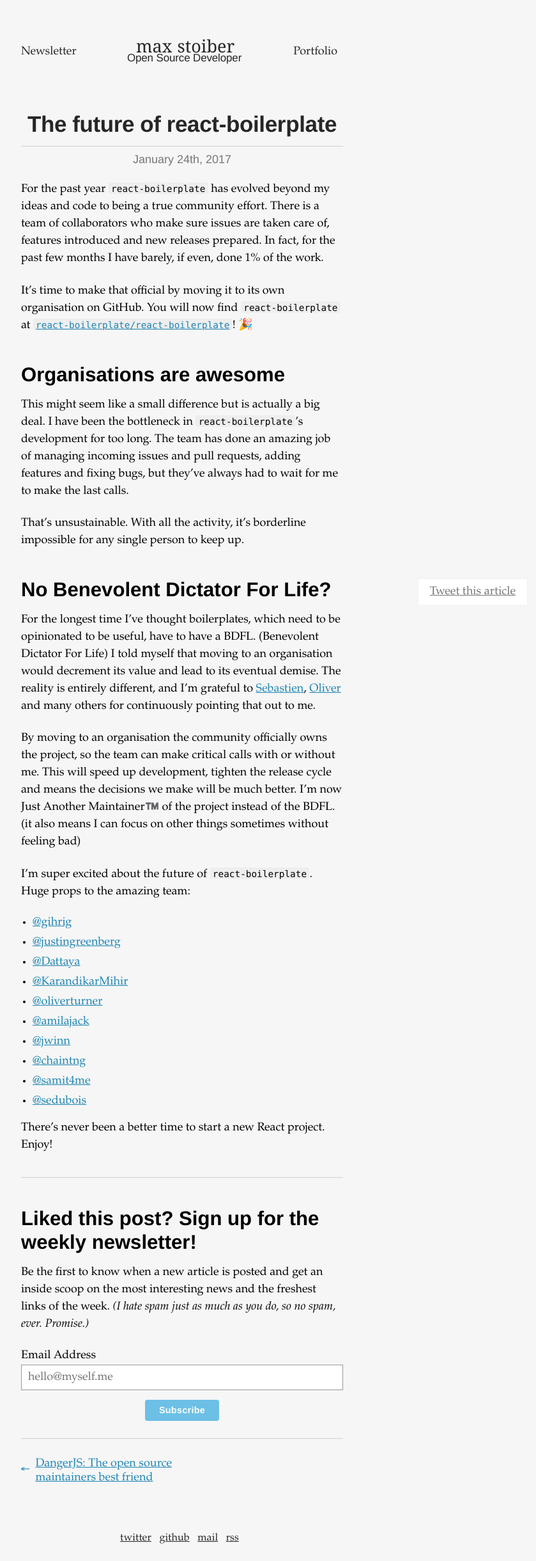
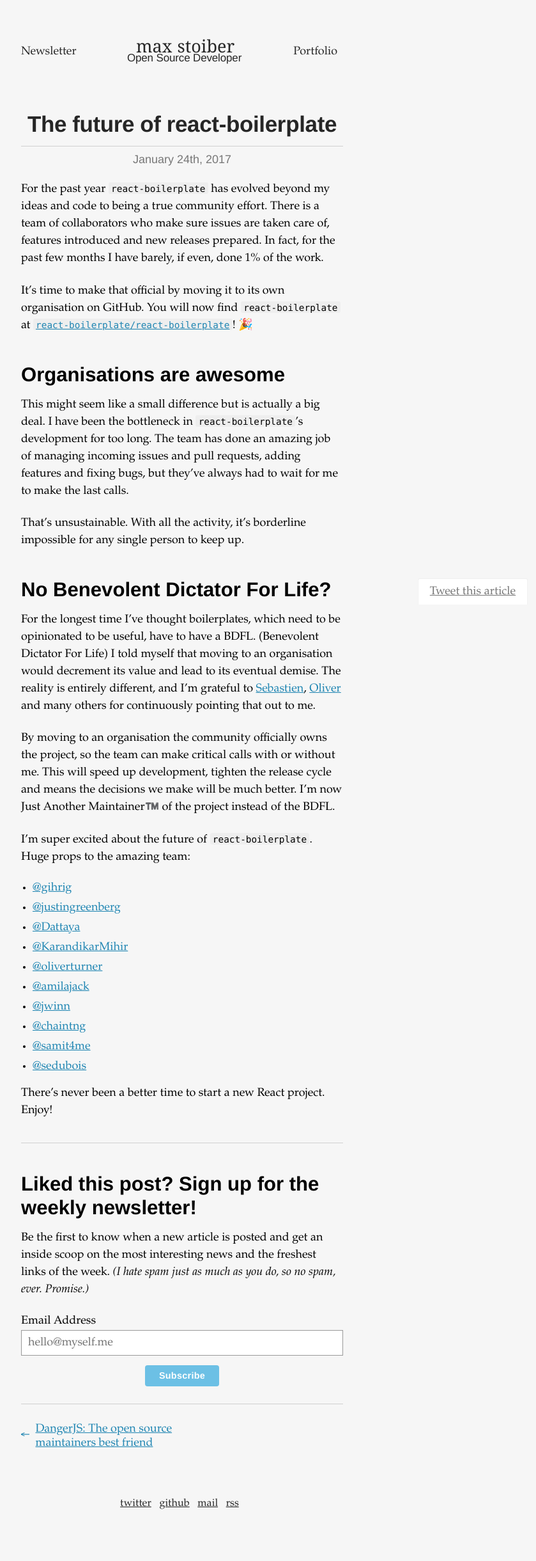
Before and after one commit to mxstbr/mxstbr.github.io, a Jekyll site: the page built from _posts/2017-01-24-the-future-of-react-boilerplate.md, in a window 1280 px wide. Shown: the whole page at 64% size, without its empty margins (355-1194 px from the left). Built offline with Jekyll 4.4.1, drawn with Linux system fonts in a browser that asks for light colours; after the commit the page ends 2386 px from its top, so only the background shows below that.

Commit message:
Remove unnecessary note

```diff
--- a/_posts/2017-01-24-the-future-of-react-boilerplate.md
+++ b/_posts/2017-01-24-the-future-of-react-boilerplate.md
@@ -22,7 +22,7 @@ That's unsustainable. With all the activity, it's borderline impossible for any
 
 For the longest time I've thought boilerplates, which need to be opinionated to be useful, have to have a BDFL. (Benevolent Dictator For Life) I told myself that moving to an organisation would decrement its value and lead to its eventual demise. The reality is entirely different, and I'm grateful to [Sebastien](https://twitter.com/semdubois), [Oliver](https://twitter.com/oliverturner) and many others for continuously pointing that out to me.
 
-By moving to an organisation the community officially owns the project, so the team can make critical calls with or without me. This will speed up development, tighten the release cycle and means the decisions we make will be much better. I'm now Just Another Maintainer™️ of the project instead of the BDFL. (it also means I can focus on other things sometimes without feeling bad)
+By moving to an organisation the community officially owns the project, so the team can make critical calls with or without me. This will speed up development, tighten the release cycle and means the decisions we make will be much better. I'm now Just Another Maintainer™️ of the project instead of the BDFL.
 
 I'm super excited about the future of `react-boilerplate`. Huge props to the amazing team:
 
```
